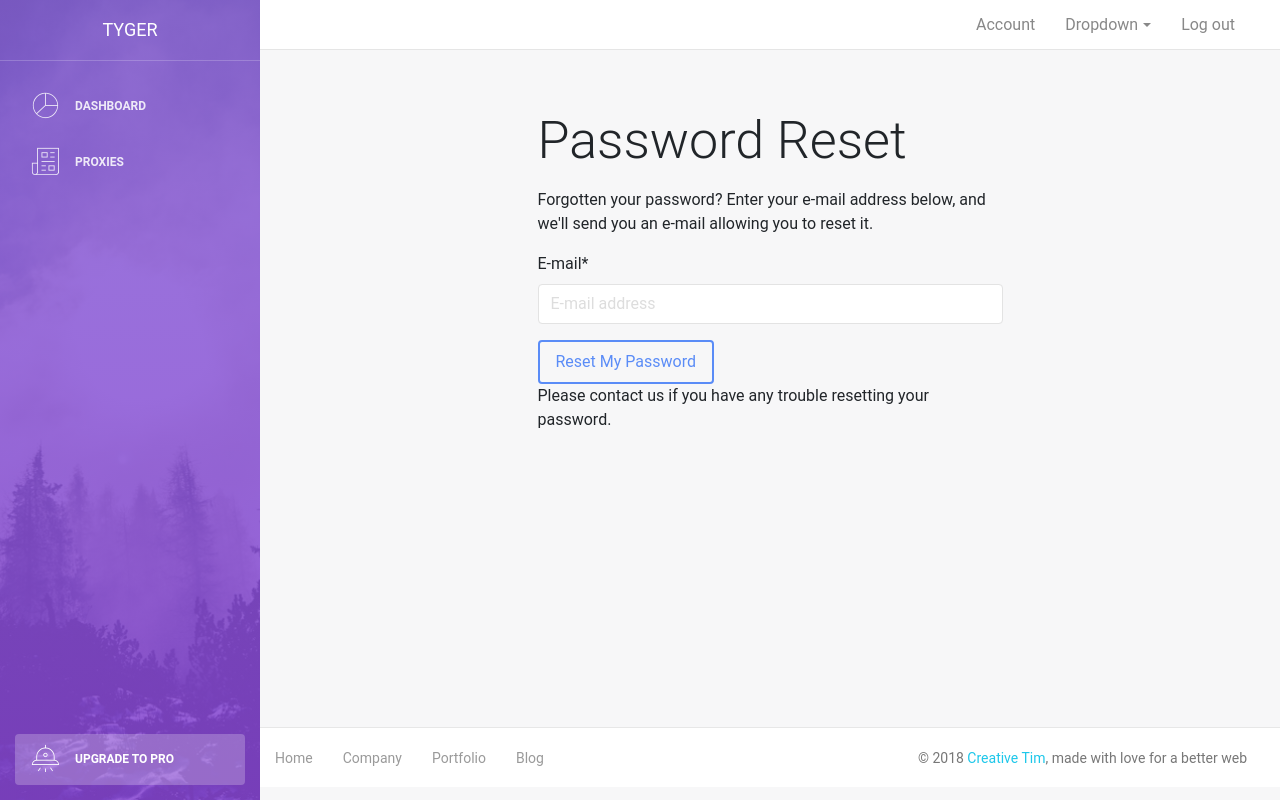
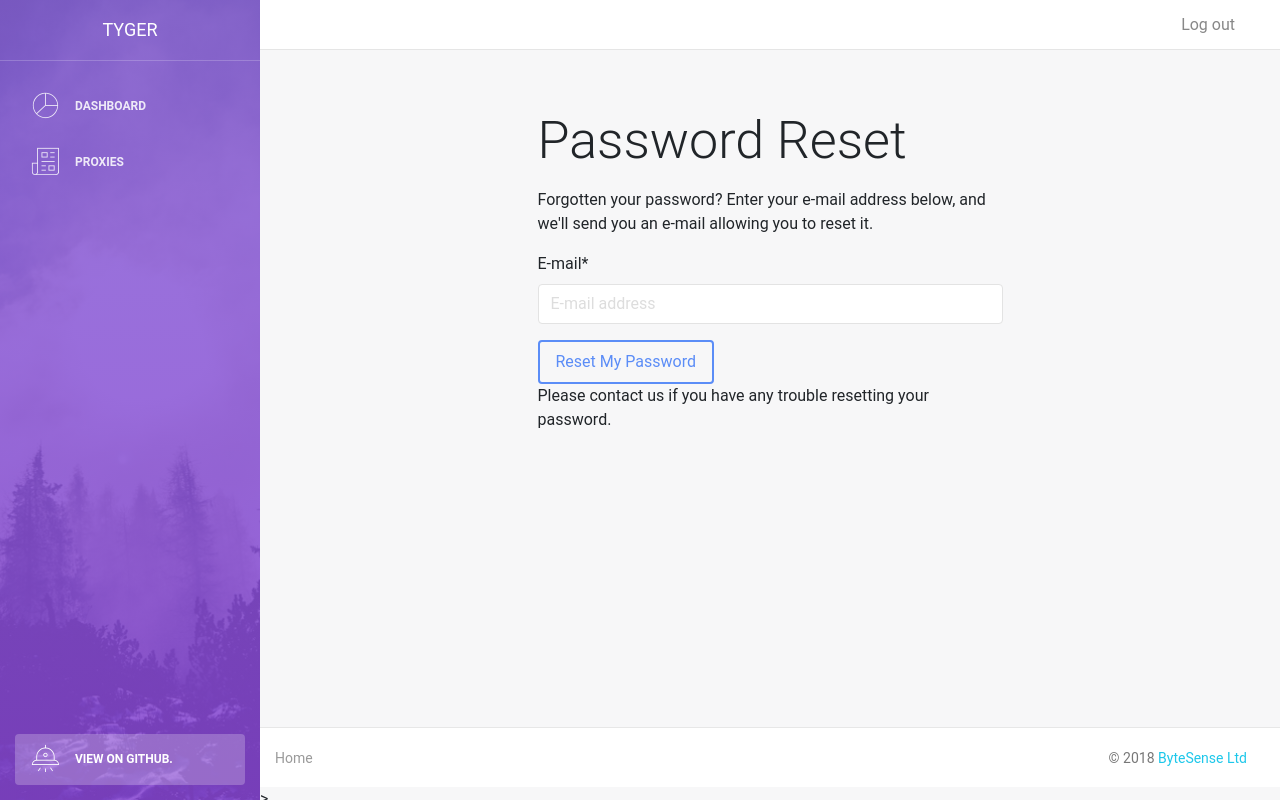
Before and after one commit to aiminickwong/tyger, a Django app: page /accounts/password/reset/ in a window 1280 px wide. Run offline with Django 3.2, Linux system fonts and the light colour scheme; parts of the project's set-up code (start-up, migrations or seed data) failed here and were passed over; some libraries are stand-ins or nearby versions.

Commit message:
Amended the templates

```diff
--- a/tygerapp/templates/base/footer.html
+++ b/tygerapp/templates/base/footer.html
@@ -4,23 +4,8 @@
                     <nav>
                         <ul class="footer-menu">
                             <li>
-                                <a href="#">
+                                <a href="/">
                                     Home
-                                </a>
-                            </li>
-                            <li>
-                                <a href="#">
-                                    Company
-                                </a>
-                            </li>
-                            <li>
-                                <a href="#">
-                                    Portfolio
-                                </a>
-                            </li>
-                            <li>
-                                <a href="#">
-                                    Blog
                                 </a>
                             </li>
                         </ul>
@@ -29,8 +14,8 @@
                             <script>
                                 document.write(new Date().getFullYear())
                             </script>
-                            <a href="http://www.creative-tim.com">Creative Tim</a>, made with love for a better web
+                            <a href="https://github.com/morphj1904/tyger">ByteSense Ltd</a>
                         </p>
                     </nav>
                 </div>
-            </footer>
+</footer>>
--- a/tygerapp/templates/base/left-nav.html
+++ b/tygerapp/templates/base/left-nav.html
@@ -29,9 +29,9 @@
                         </a>
                     </li>
                     <li class="nav-item active active-pro">
-                        <a class="nav-link active" href="upgrade.html">
+                        <a class="nav-link active" href="https://github.com/morph1904/tyger">
                             <i class="nc-icon nc-alien-33"></i>
-                            <p>Upgrade to PRO</p>
+                            <p>View on Github. </p>
                         </a>
                     </li>
                 </ul>
--- a/tygerapp/templates/base/top-nav.html
+++ b/tygerapp/templates/base/top-nav.html
@@ -10,24 +10,7 @@
                     </button>
                     <div class="collapse navbar-collapse justify-content-end" id="navigation">
                         <ul class="navbar-nav ml-auto">
-                            <li class="nav-item">
-                                <a class="nav-link" href="#pablo">
-                                    <span class="no-icon">Account</span>
-                                </a>
-                            </li>
-                            <li class="nav-item dropdown">
-                                <a class="nav-link dropdown-toggle" href="http://example.com" id="navbarDropdownMenuLink" data-toggle="dropdown" aria-haspopup="true" aria-expanded="false">
-                                    <span class="no-icon">Dropdown</span>
-                                </a>
-                                <div class="dropdown-menu" aria-labelledby="navbarDropdownMenuLink">
-                                    <a class="dropdown-item" href="#">Action</a>
-                                    <a class="dropdown-item" href="#">Another action</a>
-                                    <a class="dropdown-item" href="#">Something</a>
-                                    <a class="dropdown-item" href="#">Something else here</a>
-                                    <div class="divider"></div>
-                                    <a class="dropdown-item" href="#">Separated link</a>
-                                </div>
-                            </li>
+
                             <li class="nav-item">
                                 <a class="nav-link" href="#pablo">
                                     <span class="no-icon">Log out</span>
```
